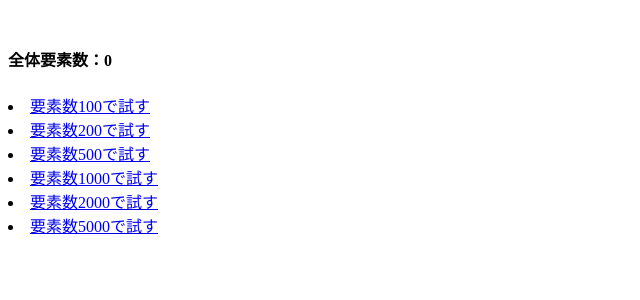
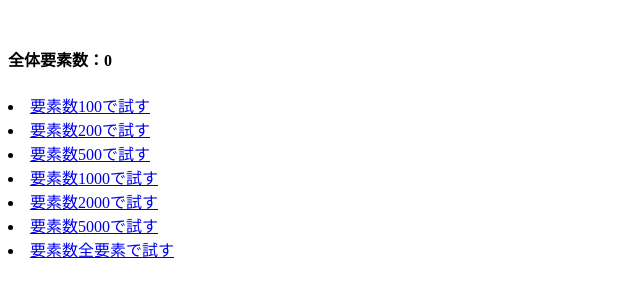
Before and after one commit to DSE-4th-grade/umauma-happy, a Django app: page /social_analysis/ in a window 1280 px wide. Shown: the top 300 px of the page, without its empty margins (0-640 px from the left). Run offline with Django 3.2, Linux system fonts and the light colour scheme; data that the repository does not hold is empty.

Commit message:
全要素計算用のリンクを追加

```diff
--- a/social_analysis/templates/social_analysis/calculate.html
+++ b/social_analysis/templates/social_analysis/calculate.html
@@ -9,6 +9,7 @@
     {% for analysis_number in analysis_number_samples %}
         <li><a href="{% url 'social_analysis:calculate' analysis_number %}">要素数{{ analysis_number }}で試す</a></li>
     {% endfor %}
+    <li><a href="all">要素数全要素で試す</a></li>
     <h4>使用要素数：{{ analysis_number }}</h4>
     <table border="1">
         <tr>
--- a/social_analysis/templates/social_analysis/index.html
+++ b/social_analysis/templates/social_analysis/index.html
@@ -9,6 +9,7 @@
     {% for analysis_number in analysis_number_samples %}
         <li><a href="{% url 'social_analysis:calculate' analysis_number %}">要素数{{ analysis_number }}で試す</a></li>
     {% endfor %}
+    <li><a href="all">要素数全要素で試す</a></li>
     </p1>
 
 </head>
```
